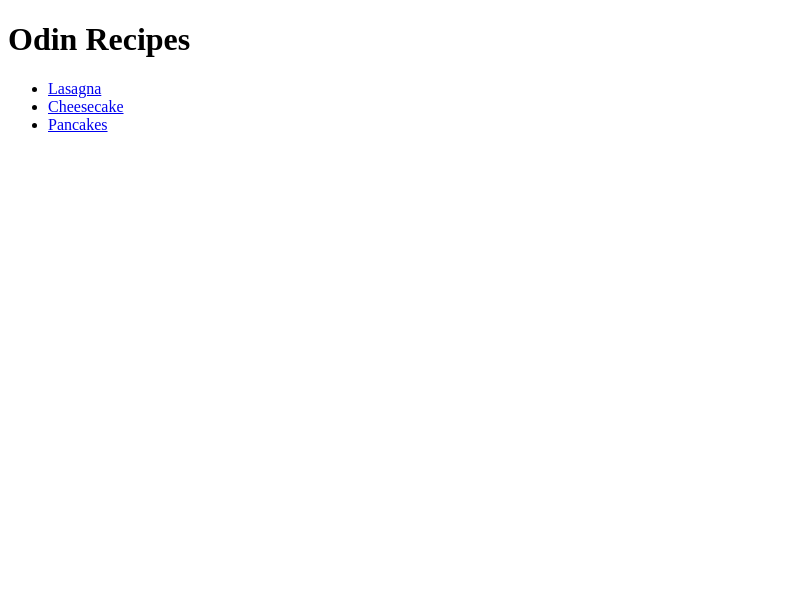
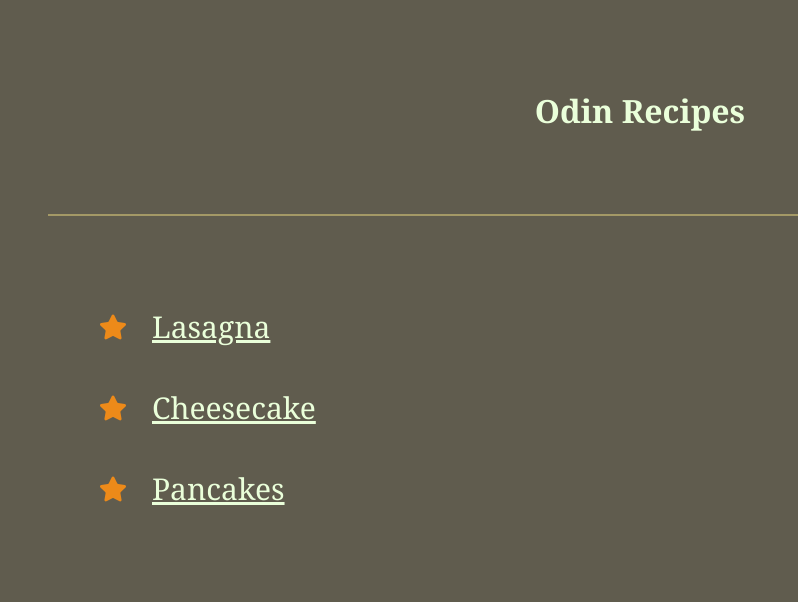
Before and after one commit to Alexandru730/odin-recipes, a plain HTML site: page index.html in a window 1280 px wide. Shown: the whole page, without its empty margins (0-798 px from the left). Drawn offline with Linux system fonts and the light colour scheme.

Commit message:
added simple css to this webpages

```diff
--- a/index.html
+++ b/index.html
@@ -1,16 +1,23 @@
 <!DOCTYPE html>
 <html lang="en">
+
 <head>
     <meta charset="UTF-8">
     <meta name="viewport" content="width=device-width, initial-scale=1.0">
+    <link rel="stylesheet" href="style.css">
     <title>Odin Recipes</title>
 </head>
+
 <body>
-    <h1>Odin Recipes</h1>
-    <ul>
-    <li><a href="recipes/lasagna.html">Lasagna</a></li>
-    <li><a href="recipes/cheesecake.html">Cheesecake</a></li>
-    <li><a href="recipes/pancakes.html">Pancakes</a></li>
-</ul>
+    <h1 class="title">Odin Recipes</h1>
+    <div class="horizontal-line"></div>
+    <div class="list-container">
+        <ul>
+            <li><a href="recipes/lasagna.html">Lasagna</a></li>
+            <li><a href="recipes/cheesecake.html">Cheesecake</a></li>
+            <li><a href="recipes/pancakes.html">Pancakes</a></li>
+        </ul>
+    </div>
 </body>
+
 </html>
--- /dev/null
+++ b/recipes/cheesecake.css
@@ -0,0 +1,21 @@
+* {
+    margin: auto;
+    padding: 10px;
+    font-family: georgia, serif;
+    background-color: #fefbe9;
+}
+
+img {
+    width: 30rem;
+    height: auto;
+}
+
+.horizontal-line {
+    border-bottom: 3px solid #f6c453;
+}
+
+h1 {
+    text-align: center;
+    color: #f0a04b ;
+
+}
--- /dev/null
+++ b/recipes/lasagna.css
@@ -0,0 +1,24 @@
+h1 {
+    text-align: center;
+}
+
+* {
+    background-color: beige;
+    color: rgb(66, 64, 64);
+    font-family: Arial, Helvetica, sans-serif;
+    padding: 20px 30px;
+}
+
+ul {
+    padding-left: 2rem;
+    list-style-type: none;
+}
+
+ul li {
+    padding-left: 2rem;
+    padding-bottom: 1rem;
+    background-image: url(price-pricetag-tag-svgrepo-com.svg);
+    background-position: 0 0;
+    background-size: 1.6rem 1.6rem;
+    background-repeat: no-repeat;
+}
--- /dev/null
+++ b/recipes/pancakes.css
@@ -0,0 +1,15 @@
+* {
+    background-color: rgb(87, 119, 99);
+    color: aliceblue;
+    margin: 10px;
+    padding-bottom: 1px;
+    font-family:'Franklin Gothic Medium', 'Arial Narrow', Arial, sans-serif;
+}
+
+h1 {
+    text-align: center;
+}
+
+ul {
+    font-size: 16px;
+}
--- /dev/null
+++ b/style.css
@@ -0,0 +1,33 @@
+* {
+    background-color: #605C4E;
+    color: #EAFFDA;
+    font-family: Georgia, 'Times New Roman', Times, serif;
+    padding: 20px;
+}
+
+h1 {
+    text-align: center;
+}
+
+.horizontal-line {
+    border-bottom: 2px solid #A49966;
+}
+
+.list-container {
+    border-color: blanchedalmond;
+    border: 30px;
+    font-size: 30px;
+}
+
+ul {
+    padding-left: 2rem;
+    list-style-type: none;
+}
+
+ul li {
+    padding-left: 2rem;
+    background-image: url(star-svgrepo-com.svg);
+    background-position: left;
+    background-size: 1.6rem 1.6rem;
+    background-repeat: no-repeat;
+}
```
Also changed, not shown: recipes/cheesecake.html (+3 -1 lines), recipes/lasagna.html (+1 -0 lines), recipes/pancakes.html (+1 -0 lines), recipes/list-svgrepo-com.svg (added), recipes/price-pricetag-tag-svgrepo-com.svg (added), star-svgrepo-com.svg (added), 1 other file.
